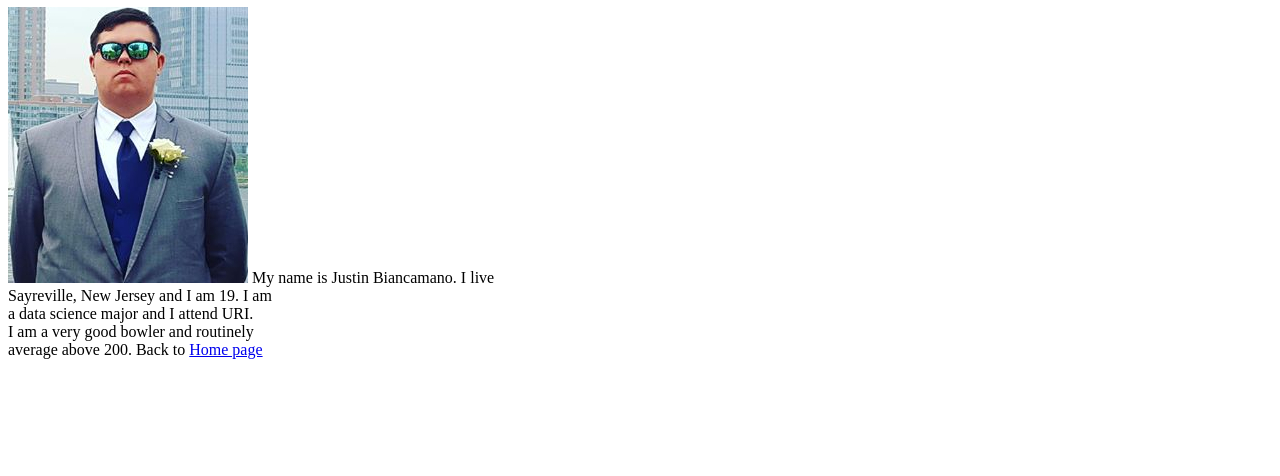
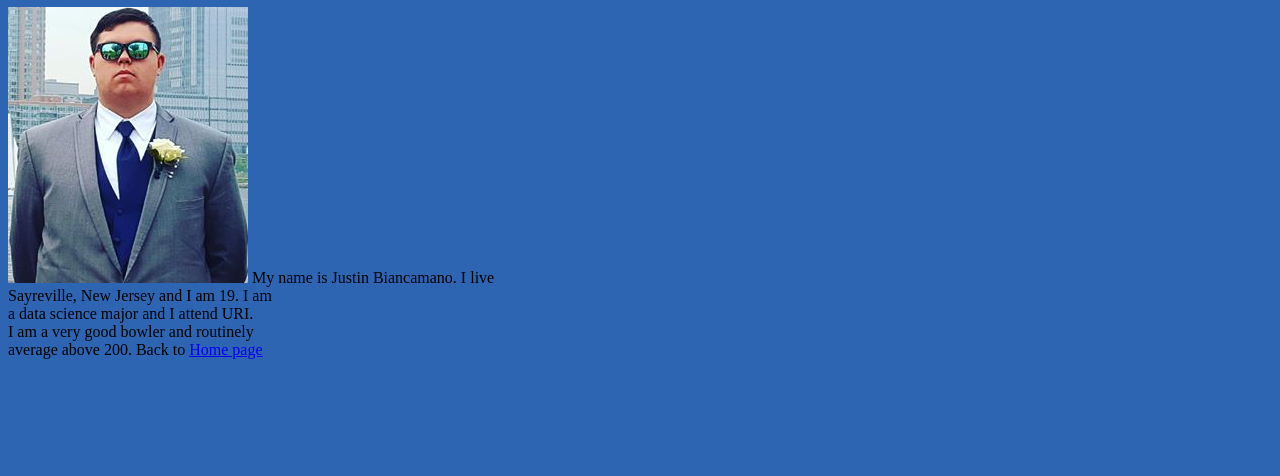
Before and after one commit to jbiancamano/jbiancamano.github.io, a plain HTML site: page about.html in a window 1280 px wide. Shown: the part 324-800 px from the top of the page. Drawn offline with Linux system fonts and the light colour scheme.

Commit message:
Update about.html

```diff
--- a/about.html
+++ b/about.html
@@ -5,7 +5,7 @@
         <meta charset="utf-8">
         <title>Justin's About Me Page</title>
         <style>
-
+          body { background-color: rgb(45, 101, 179);}
         </style>
     </head>
     <body>
```
